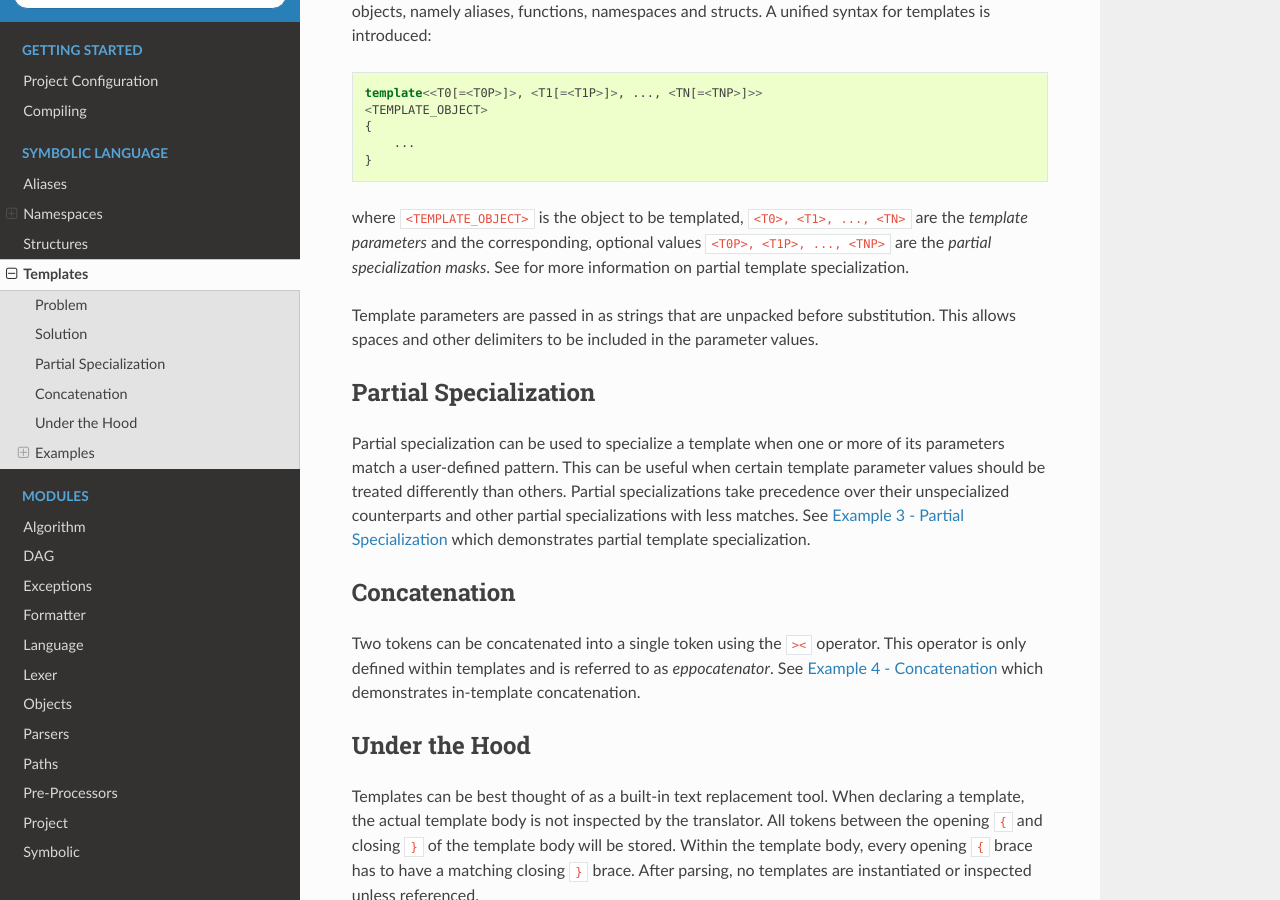
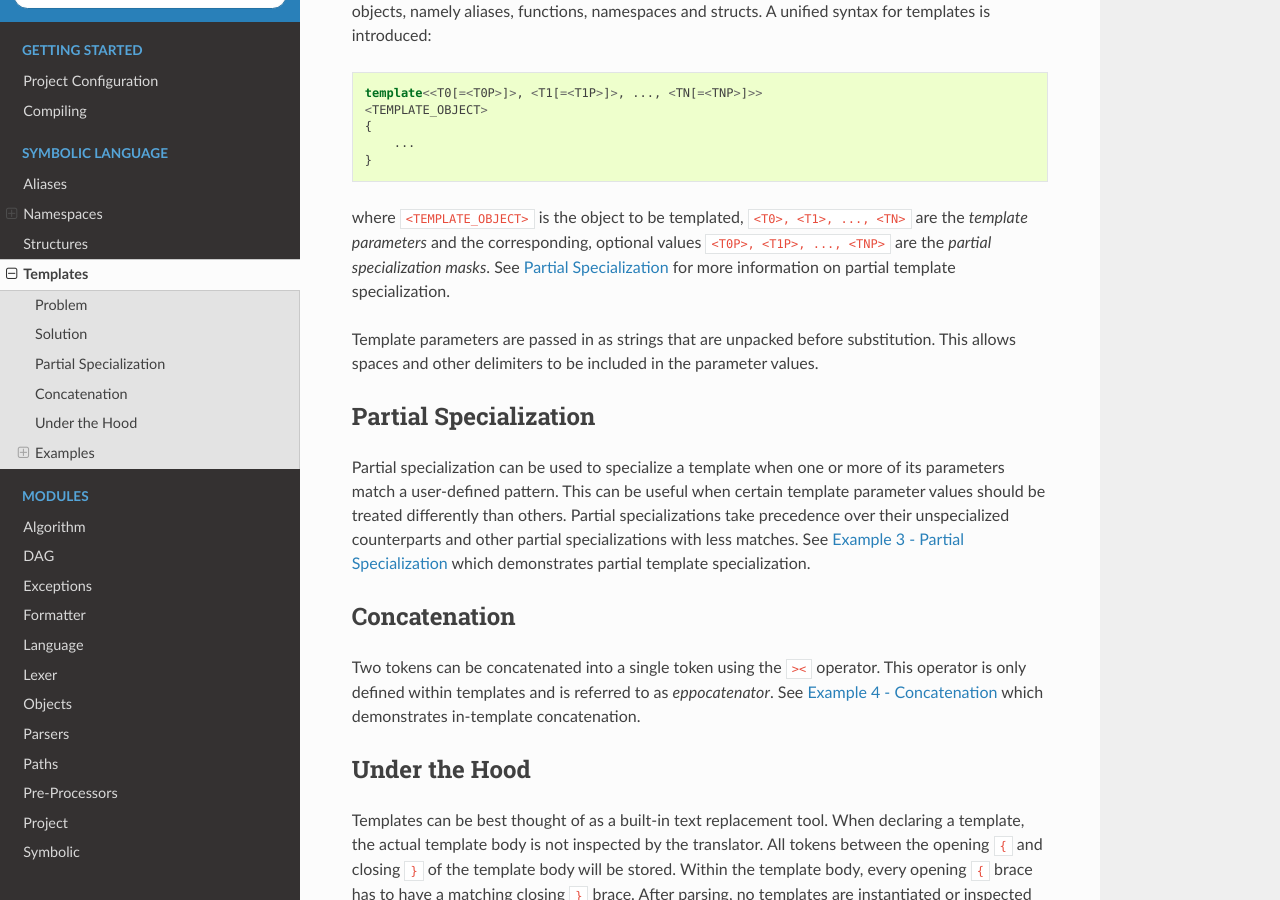
Before and after one commit to yoshimon/symbolic, a Sphinx documentation site: the page built from doc/sphinx/source/symbolic_language/templates.rst, in a window 1280 px wide and 900 px high, scrolled down 1410 px. Built offline with Sphinx 7.4.7 and the Read the Docs theme 2.0.0, drawn with Linux system fonts in a browser that asks for light colours; pages that are not in the unit, such as notebooks, are missing from menus.

Commit message:
Doc updated.

```diff
--- a/doc/sphinx/source/symbolic_language/templates.rst
+++ b/doc/sphinx/source/symbolic_language/templates.rst
@@ -72,7 +72,7 @@
 
 where :code:`<TEMPLATE_OBJECT>` is the object to be templated, :code:`<T0>, <T1>, ..., <TN>` are the *template parameters*
 and the corresponding, optional values :code:`<T0P>, <T1P>, ..., <TNP>` are the *partial specialization masks*.
-See    for more information on partial template specialization.
+See  `Partial Specialization`_ for more information on partial template specialization.
 
 .. role:: note_info
 
@@ -255,7 +255,7 @@
     }
 
     // Resolved to a_type<T0="int">.
-    int add(a_type<"float"> p)
+    int add(a_type<"int"> p)
     {
         return p.a + p.b;
     }
```
